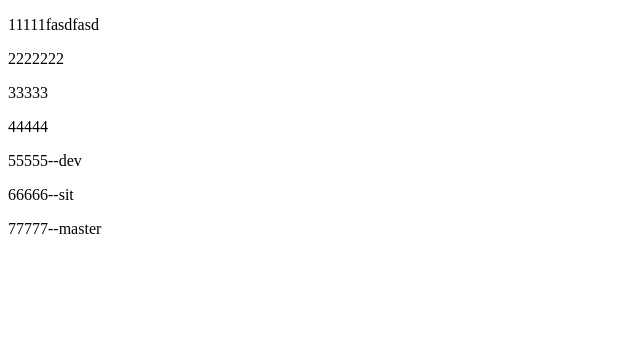
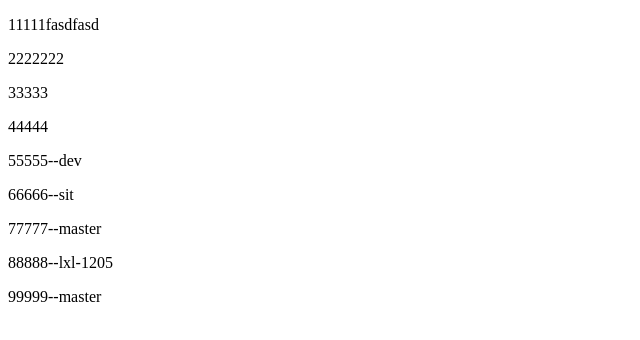
Before and after one commit to linxingli/learngit, a plain HTML site: page index.html in a window 1280 px wide. Shown: the whole page, without its empty margins (0-640 px from the left). Drawn offline with Linux system fonts and the light colour scheme.

Commit message:
Revert "revert 8888"
This reverts commit 9167d61cf730eddc08a2a49c084daa14a4eb06b2.

```diff
--- a/index.html
+++ b/index.html
@@ -14,5 +14,7 @@
   <p>55555--dev</p>
   <p>66666--sit</p>
   <p>77777--master</p>
+  <p>88888--lxl-1205</p>
+  <p>99999--master</p>
 </body>
 </html>
```
